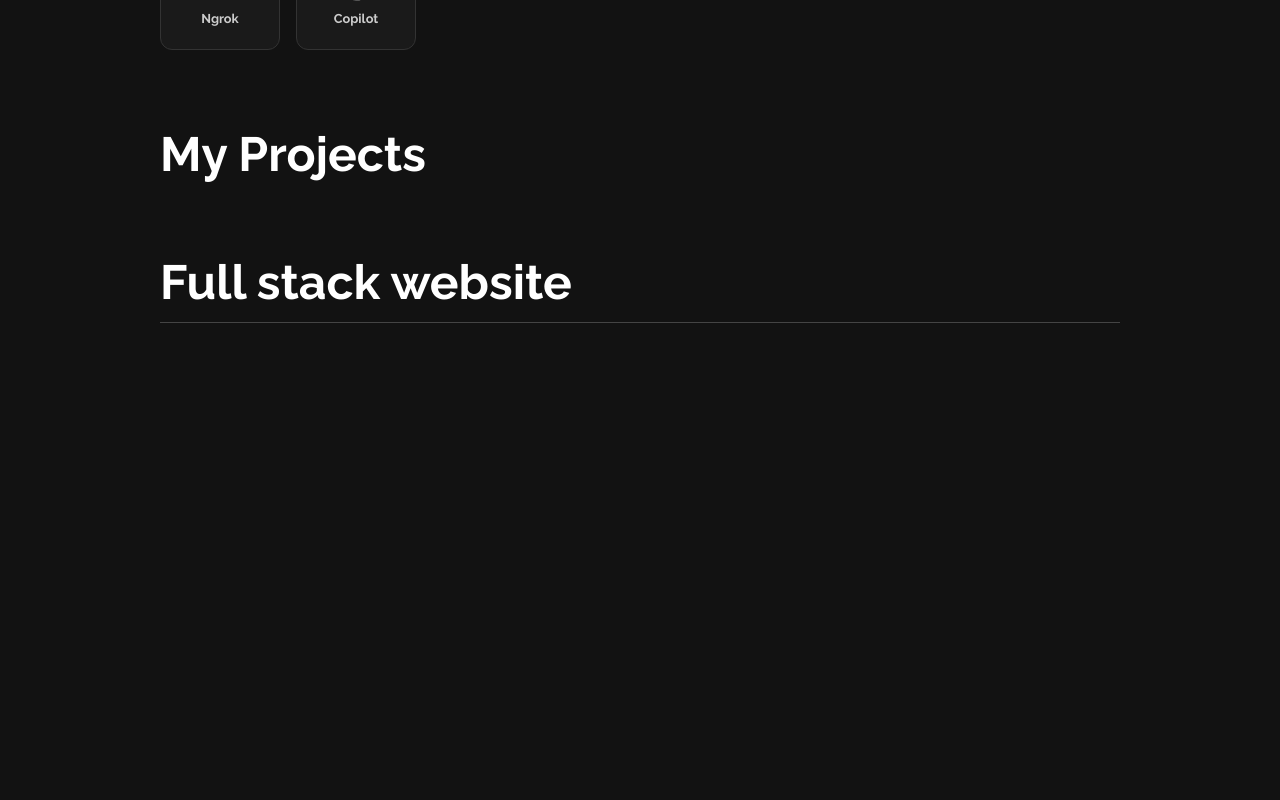
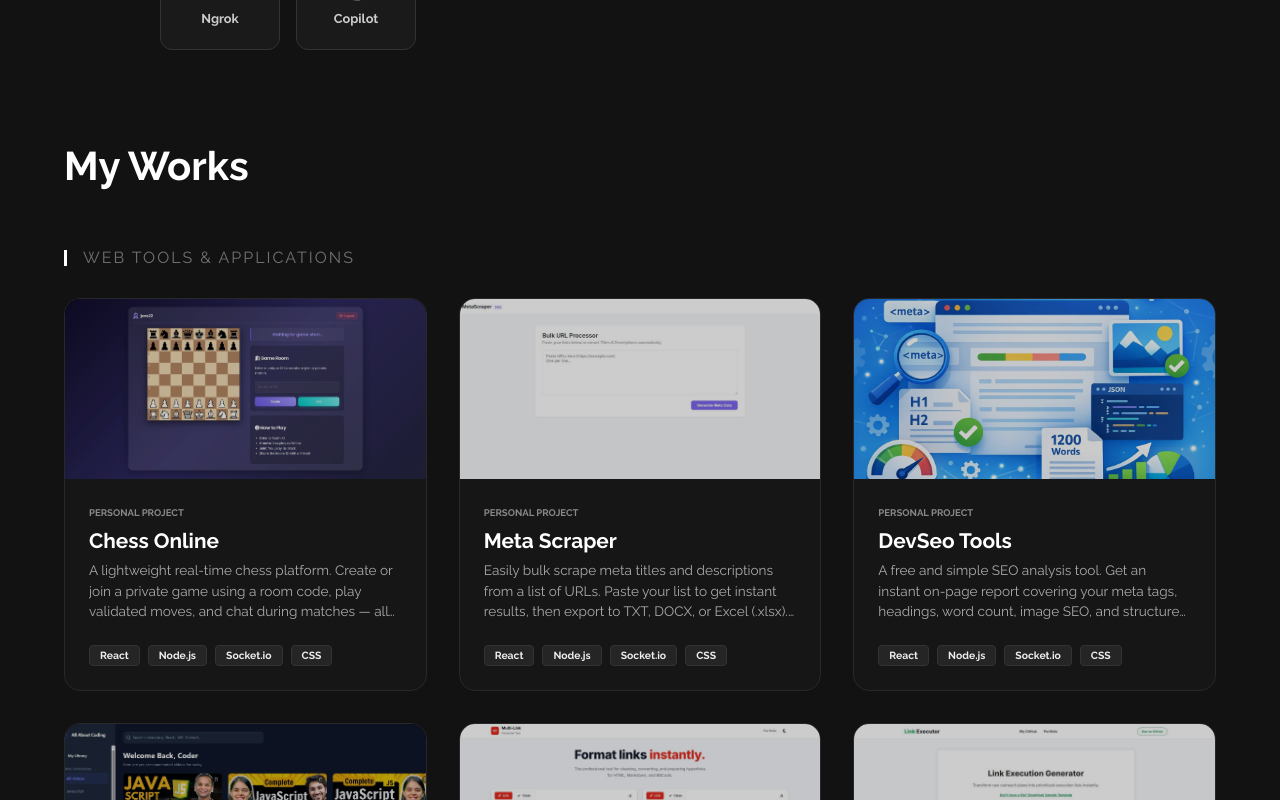
Before and after one commit to shakeeb-sa/shakeeb-sa.github.io, a React (Vite) app: page / in a window 1280 px wide. Shown: the part 1600-2400 px from the top of the page. Built offline with nearby package versions, Linux system fonts and the light colour scheme.

Commit message:
project layout set

```diff
--- a/src/components/Projects/Projects.css
+++ b/src/components/Projects/Projects.css
@@ -1,207 +1,148 @@
 /* src/components/Projects/Projects.css */
 
-.project-container {
+.projects-grid-section {
+    width: 90%;
+    max-width: 1400px;
+    margin: 6rem auto;
+}
+
+.main-section-title {
+    font-size: 2.5rem;
+    font-weight: 900;
+    margin-bottom: 4rem;
+    text-align: left;
+}
+
+.project-group-container {
+    margin-bottom: 5rem;
+}
+
+.group-title {
+    font-size: 1rem;
+    text-transform: uppercase;
+    letter-spacing: 2px;
+    color: rgba(255,255,255,0.4);
+    margin-bottom: 2rem;
+    border-left: 3px solid #fff;
+    padding-left: 1rem;
+}
+
+.modern-projects-grid {
+    display: grid;
+    grid-template-columns: repeat(auto-fill, minmax(320px, 1fr));
+    gap: 2rem;
+}
+
+.new-project-card {
+    background: #161616;
+    border: 1px solid #282828;
+    border-radius: 16px;
+    overflow: hidden;
+    transition: all 0.3s ease;
+    display: flex;
+    flex-direction: column;
+}
+
+.new-project-card:hover {
+    border-color: #555;
+    transform: translateY(-8px);
+}
+
+.project-image-wrapper {
     position: relative;
-    margin-top: 5rem;
+    height: 180px;
+    background: #000;
 }
-.project-title-container {
-    width: 90%;
-    max-width: 1536px;
-    margin: 0 auto;
+
+.project-image-wrapper img {
+    width: 100%;
+    height: 100%;
+    object-fit: cover;
+    opacity: 0.8;
 }
-.project-container h2 {
-    font-size: 1.8rem;
-    font-weight: bold;
-    margin-bottom: 2.5rem;
-}
-.project-listings-container {
-    display: grid;
-    gap: 5rem;
-    width: 100%;
-    margin: 0 auto;
-}
-.project-listing {
-    position: relative;
-    width: 100%;
-}
-.project-item-container {
+
+.project-overlay {
+    position: absolute;
+    inset: 0;
+    background: rgba(0,0,0,0.7);
     display: flex;
     justify-content: center;
     align-items: center;
-    flex-direction: column;
-    gap: 1.5rem;
+    gap: 0.8rem;
+    opacity: 0;
+    transition: 0.3s ease;
 }
-.project-info {
-    text-align: left;
-    width: 100%;
+
+.project-image-wrapper:hover .project-overlay {
+    opacity: 1;
 }
-.project-info a {
-    display: block;
-    color: var(--white);
+
+.project-overlay a {
+    padding: 0.5rem 1rem;
+    background: #fff;
+    color: #000;
+    border-radius: 6px;
+    font-weight: 700;
+    font-size: 0.75rem;
     text-decoration: none;
 }
 
-.project-info h3 {
-    cursor: pointer;
-    font-size: 1.5rem;
-    font-weight: bold;
-    margin: 0;
-}
-.project-info p {
-    margin-top: 1rem;
-    line-height: 1.5;
-    font-size: 0.875rem;
-    font-weight: 300;
-}
-.project-info p:last-of-type {
-    margin-bottom: 1.5rem;
+.project-details {
+    padding: 1.5rem;
+    flex-grow: 1;
+    display: flex;
+    flex-direction: column;
 }
 
-/* --- Buttons --- */
-.project-btns {
-    display: flex;
-    gap: 1rem;
-    justify-content: flex-start;
-    margin-top: 1.5rem;
-}
-.project-btns .project-btn {
-    display: flex;
-    justify-content: center;
-    align-items: center;
-    text-decoration: none;
-    height: 45px;
-    border-radius: 12px;
-    border: none;
-    outline: none;
-    background: white;
-    color: var(--black);
-    font-weight: 700;
-    font-size: 0.875rem;
-    padding: 0 20px;
-    width: auto;
-    transition: 150ms transform ease;
-    will-change: transform;
-}
-.project-btn:hover, .project-btn:focus {
-    transform: scale(1.05);
-}
-.project-btn:active {
-    transform: scale(0.95);
-}
-.project-listing a {
-    display: block;
-    width: 100%;
-}
-.project-image {
-    display: block;
-    aspect-ratio: 16 / 9;
-    width: 100%;
-    height: auto;
-    object-fit: cover;
-    object-position: center;
-    border-radius: 1rem;
-    box-shadow: 0 4px 6px rgba(0, 0, 0, 0.1);
-    transition: box-shadow 0.3s ease;
-}
-.project-image:hover, .project-image:focus {
-    box-shadow: 0 0 0 3px var(--black), 0 0 0 6px white;
+.project-meta-header {
+    margin-bottom: 0.75rem;
 }
 
-/* --- Header Row --- */
-.project-header-row {
-    display: flex;
-    justify-content: space-between;
-    align-items: flex-start;
-    gap: 0.5rem;
-    margin-bottom: 0.5rem;
+.type-pill {
+    font-size: 0.6rem;
+    color: #888;
+    text-transform: uppercase;
+    font-weight: 800;
 }
 
-/* Wrapper for the Tech Badge on the right */
-.tech-badge {
-    display: flex;
-    flex-direction: column;
-    align-items: center;
-    justify-content: center;
-    gap: 0.5rem;
-    flex-shrink: 0;
-    margin-left: auto;
+.project-name-heading {
+    font-size: 1.3rem;
+    font-weight: 800;
+    margin-bottom: 0.5rem;
+    color: #fff;
 }
 
-/* Container for holding one or two images */
-.logo-row {
-    display: flex;
-    align-items: center;
-    gap: 8px;
+.project-desc-text {
+    font-size: 0.85rem;
+    color: #aaa;
+    line-height: 1.5;
+    margin-bottom: 1.5rem;
+    /* Keeps description height consistent */
+    display: -webkit-box;
+    -webkit-line-clamp: 3;
+    -webkit-box-orient: vertical;
+    overflow: hidden;
 }
 
-/* Common sizing for the logos */
-.tech-logo {
-    height: 35px;
-    width: auto; /* maintain aspect ratio */
-    object-fit: contain;
+/* THE TAGS SYSTEM */
+.project-tags-container {
+    margin-top: auto; /* Pushes tags to the bottom of the card */
+    display: flex;
+    flex-wrap: wrap;
+    gap: 0.5rem;
 }
 
-/* SPECIFIC FIX FOR NODE LOGO VISIBILITY */
-/* Scales it up and adds a subtle drop shadow to make the white text pop */
-.logo-row img[alt="Node JS"] {
-    transform: scale(1.2);
-    filter: drop-shadow(0 0 1px rgba(0,0,0,0.5));
+.skill-tag {
+    background: #252525;
+    color: #eee;
+    font-size: 0.65rem;
+    font-weight: 700;
+    padding: 4px 10px;
+    border-radius: 4px;
+    border: 1px solid #333;
 }
 
-/* Specific Animations */
-.spin {
-    animation: spin 10s linear infinite;
-    filter: drop-shadow(0 0 2px rgba(255, 255, 255, 0.3));
+@media (max-width: 768px) {
+    .modern-projects-grid { grid-template-columns: 1fr; }
+    .main-section-title { font-size: 2rem; }
 }
-
-@keyframes spin {
-    from { transform: rotate(0deg); }
-    to { transform: rotate(360deg); }
-}
-
-/* The Label Text */
-.tech-label {
-    font-size: 0.6rem;
-    font-weight: 700;
-    color: #aaa;
-    text-align: center;
-    white-space: nowrap;
-    text-transform: uppercase;
-    letter-spacing: 0.5px;
-}
-
-/* --- Category Sections --- */
-.project-category-section {
-    width: 90%;
-    max-width: 1536px;
-    margin: 5rem auto 0;
-}
-.project-category-title {
-    font-size: 1.8rem;
-    font-weight: bold;
-    margin-bottom: 2.5rem;
-    padding-bottom: 1rem;
-    border-bottom: 1px solid #444;
-}
-.project-container > .project-category-section:first-of-type {
-    margin-top: 0;
-}
-
-/* --- Media Queries --- */
-@media (min-width: 768px) {
-    .project-title-container { width: 75%; }
-    .project-container h2 { font-size: 3rem; margin-bottom: 3rem; }
-    .project-listings-container { gap: 8rem; }
-    .project-item-container { flex-direction: row; gap: 2.5rem; }
-    .project-info { max-width: 350px; }
-    .project-info h3 { font-size: 2rem; }
-    .project-info p { font-size: 1rem; line-height: 1.6; }
-    .project-btns { justify-content: flex-start; }
-    .project-btn { font-size: 1rem; height: 50px; }
-    .project-image { border-radius: 20px; }
-    .project-category-section { width: 75%; }
-    .project-category-title { font-size: 2.5rem; margin-bottom: 3rem; }
-
-    .tech-logo { height: 45px; }
-    .tech-label { font-size: 0.75rem; }
-}
--- a/src/components/Projects/Projects.jsx
+++ b/src/components/Projects/Projects.jsx
@@ -1,104 +1,31 @@
-// src/components/Projects/Projects.jsx
-
 import React from 'react';
 import projectsData from '../../data/projectsData';
 import './Projects.css';
 
-// Import Icons
-import reactLogo from '../../assets/react.svg';
-import nodeLogo from '../../assets/nodejs.svg';
-import chromeLogo from '../../assets/chrome.svg';
+const ProjectCard = ({ project }) => {
+  return (
+    <div className="new-project-card">
+      <div className="project-image-wrapper">
+        <img src={project.image} alt={project.name} />
+        <div className="project-overlay">
+           {project.link && <a href={project.link} target="_blank" rel="noreferrer">Open Live</a>}
+           {project.code && <a href={project.code} target="_blank" rel="noreferrer">Source Code</a>}
+        </div>
+      </div>
 
-const ProjectItem = ({ project }) => {
-  const primaryLink = project.link ?? project.code;
-  const linkTitle = project.link ? `Open site for ${project.name}` : `View code for ${project.name}`;
+      <div className="project-details">
+        <div className="project-meta-header">
+          <span className="type-pill">{project.type}</span>
+        </div>
 
-  // Determine Logo Content & Label based on category
-  let BadgeContent;
+        <h3 className="project-name-heading">{project.name}</h3>
+        <p className="project-desc-text">{project.description}</p>
 
-  if (project.category === 'Full-Stack') {
-    // React JS + Node JS
-    BadgeContent = (
-      <>
-        <div className="logo-row">
-            <img src={reactLogo} alt="React JS" className="tech-logo spin" />
-            <img src={nodeLogo} alt="Node JS" className="tech-logo" />
-        </div>
-        <span className="tech-label">Based on React JS & Node JS</span>
-      </>
-    );
-  } else if (project.category === 'Chrome Extension') {
-    // Chrome + React JS
-    BadgeContent = (
-      <>
-        <div className="logo-row">
-            <img src={chromeLogo} alt="Chrome" className="tech-logo" />
-            <img src={reactLogo} alt="React JS" className="tech-logo spin" />
-        </div>
-        <span className="tech-label">Based on React JS</span>
-      </>
-    );
-  } else if (project.category === 'Game') {
-    // Game Badge (Updated to match Full-Stack: React + Node)
-    BadgeContent = (
-      <>
-        <div className="logo-row">
-            <img src={reactLogo} alt="React JS" className="tech-logo spin" />
-            <img src={nodeLogo} alt="Node JS" className="tech-logo" />
-        </div>
-        <span className="tech-label">React JS & Node JS Game</span>
-      </>
-    );
-  } else {
-    // Frontend (Just React JS)
-    BadgeContent = (
-      <>
-        <div className="logo-row">
-            <img src={reactLogo} alt="React JS" className="tech-logo spin" />
-        </div>
-        <span className="tech-label">Based on React JS</span>
-      </>
-    );
-  }
-
-  return (
-    <div className="project-listing" id={project.slug}>
-      <div className="project-item-container">
-        <a href={primaryLink} title={linkTitle} target="_blank" rel="noopener noreferrer">
-          <img src={project.image} alt={project.name} className="project-image" />
-        </a>
-
-        <div id="projectInfo" className="project-info">
-
-          {/* Header Row */}
-          <div className="project-header-row">
-            <div>
-                <a href={primaryLink} title={linkTitle} target="_blank" rel="noopener noreferrer">
-                <h3 className="playful-hover">{project.name}</h3>
-                </a>
-                <p style={{marginTop: '0.5rem'}}>{project.type}</p>
-            </div>
-
-            {/* Dynamic Badge */}
-            <div className="tech-badge">
-                {BadgeContent}
-            </div>
-          </div>
-
-          <p style={{marginTop: '1rem'}}>{project.description}</p>
-
-          <div className="project-btns">
-            {project.link && (
-              <a href={project.link} title={`Open site for ${project.name}`} className="project-btn" target="_blank" rel="noopener noreferrer">
-                Open Site
-              </a>
-            )}
-            {project.code && (
-              <a href={project.code} title={`View code for ${project.name}`} className="project-btn" target="_blank" rel="noopener noreferrer">
-                View Code
-              </a>
-            )}
-          </div>
+        {/* Dynamic Tags replacing the footer icons */}
+        <div className="project-tags-container">
+            {project.tags && project.tags.map((tag, index) => (
+                <span key={index} className="skill-tag">{tag}</span>
+            ))}
         </div>
       </div>
     </div>
@@ -106,30 +33,25 @@ const ProjectItem = ({ project }) => {
 };
 
 function Projects() {
-  const sections = [
-    { title: "Full stack website", key: "Full stack website" },
-    { title: "Software exe", key: "Software exe" },
-    { title: "Frontend", key: "Frontend" },
-    { title: "Chrome extensions", key: "Chrome extensions" }
+  const groups = [
+    { title: "Web Tools & Applications", key: "Web Tool" },
+    { title: "Chrome Extensions", key: "Chrome Extension" },
+    { title: "Software & Desktop Exe", key: "Software Exe" }
   ];
 
   return (
-    <section className="project-container" id="projects">
-      <div className="project-title-container">
-        <h2>My Projects</h2>
-      </div>
+    <section className="projects-grid-section" id="projects">
+      <h2 className="main-section-title">My Works</h2>
 
-      {sections.map(section => {
-        const filtered = projectsData.filter(p => p.category === section.key);
-        if (filtered.length === 0) return null;
+      {groups.map(group => {
+        const list = projectsData.filter(p => p.category === group.key);
+        if (list.length === 0) return null;
 
         return (
-          <div key={section.key} className="project-category-section">
-            <h2 className="project-category-title">{section.title}</h2>
-            <div className="project-listings-container">
-              {filtered.map(project => (
-                <ProjectItem key={project.slug} project={project} />
-              ))}
+          <div key={group.key} className="project-group-container">
+            <h3 className="group-title">{group.title}</h3>
+            <div className="modern-projects-grid">
+              {list.map(p => <ProjectCard key={p.slug} project={p} />)}
             </div>
           </div>
         );
--- a/src/data/projectsData.js
+++ b/src/data/projectsData.js
@@ -32,7 +32,8 @@ const projectsData = [
     slug: "chess-online",
     type: "Personal Project",
     totalLines: "1000",
-    category: "Full stack website", // <--- THIS IS THE KEY
+    category: "Web Tool", // <--- THIS IS THE KEY
+    tags: ["React", "Node.js", "Socket.io", "CSS"], // Add this line
     languages: [
       { name: "HTML", percentage: 20, lines: "200" },
       { name: "CSS", percentage: 30, lines: "300" },
@@ -49,7 +50,8 @@ const projectsData = [
     slug: "meta-scraper",
     type: "Personal Project",
     totalLines: "345",
-    category: "Full stack website",
+    category: "Web Tool",
+    tags: ["React", "Node.js", "Socket.io", "CSS"], // Add this line
     languages: [
       // 2. ADD "lines" property to each language
       { name: "HTML", percentage: 9.3, lines: "35" },
@@ -67,7 +69,8 @@ const projectsData = [
     slug: "devseo-tools",
     type: "Personal Project",
     totalLines: "345",
-    category: "Full stack website",
+    category: "Web Tool",
+    tags: ["React", "Node.js", "Socket.io", "CSS"], // Add this line
     languages: [
       // 2. ADD "lines" property to each language
       { name: "HTML", percentage: 45.7, lines: "35" },
@@ -85,7 +88,8 @@ const projectsData = [
     slug: "guestbook-extractor",
     type: "Personal Project",
     totalLines: "362",
-    category: "Chrome extensions",
+    category: "Chrome Extension",
+    tags: ["React", "Node.js", "Socket.io", "CSS"], // Add this line
     languages: [
       // 2. ADD "lines" property to each language
       { name: "HTML", percentage: 11.5, lines: "66" },
@@ -103,7 +107,8 @@ const projectsData = [
     slug: "drag-scroller",
     type: "Personal Project",
     totalLines: "362",
-    category: "Chrome extensions",
+    category: "Chrome Extension",
+    tags: ["React", "Node.js", "Socket.io", "CSS"], // Add this line
     languages: [
       // 2. ADD "lines" property to each language
       { name: "HTML", percentage: 11.3, lines: "66" },
@@ -121,7 +126,8 @@ const projectsData = [
     slug: "live-css-editor",
     type: "Personal Project",
     totalLines: "362",
-    category: "Chrome extensions",
+    category: "Chrome Extension",
+    tags: ["React", "Node.js", "Socket.io", "CSS"], // Add this line
     languages: [
       // 2. ADD "lines" property to each language
       { name: "HTML", percentage: 11.3, lines: "66" },
@@ -139,7 +145,8 @@ const projectsData = [
     slug: "link-building-automator",
     type: "Personal Project",
     totalLines: "7169",
-    category: "Chrome extensions",
+    category: "Chrome Extension",
+    tags: ["React", "Node.js", "Socket.io", "CSS"], // Add this line
     languages: [
       // 2. ADD "lines" property to each language
       { name: "HTML", percentage: 13.2, lines: "1060" },
@@ -157,7 +164,8 @@ const projectsData = [
     slug: "cinema-downloader",
     type: "Personal Project",
     totalLines: "1066",
-    category: "Chrome extensions",
+    category: "Chrome Extension",
+    tags: ["React", "Node.js", "Socket.io", "CSS"], // Add this line
     languages: [
       // 2. ADD "lines" property to each language
       { name: "HTML", percentage: 21.3, lines: "182" },
@@ -175,7 +183,8 @@ const projectsData = [
     slug: "dev-tube",
     type: "Personal Project",
     totalLines: "1702",
-    category: "Frontend",
+    category: "Web Tool",
+    tags: ["React", "Node.js", "Socket.io", "CSS"], // Add this line
     languages: [
       // 2. ADD "lines" property to each language
       { name: "HTML", percentage: 0, lines: "0" },
@@ -193,7 +202,8 @@ const projectsData = [
     slug: "link-converter",
     type: "Personal Project",
     totalLines: "1970",
-    category: "Frontend",
+    category: "Web Tool",
+    tags: ["React", "Node.js", "Socket.io", "CSS"], // Add this line
     languages: [
       // 2. ADD "lines" property to each language
       { name: "HTML", percentage: 21.3, lines: "472" },
@@ -211,7 +221,8 @@ const projectsData = [
     slug: "link-building-execution-generator",
     type: "Personal Project",
     totalLines: "525",
-    category: "Frontend",
+    category: "Web Tool",
+    tags: ["React", "Node.js", "Socket.io", "CSS"], // Add this line
     languages: [
       // 2. ADD "lines" property to each language
       { name: "HTML", percentage: 20, lines: "97" },
@@ -229,7 +240,8 @@ const projectsData = [
     slug: "url-separator",
     type: "Personal Project",
     totalLines: "1130",
-    category: "Frontend",
+    category: "Web Tool",
+    tags: ["React", "Node.js", "Socket.io", "CSS"], // Add this line
     languages: [
       // 2. ADD "lines" property to each language
       { name: "HTML", percentage: 21.3, lines: "182" },
@@ -247,7 +259,8 @@ const projectsData = [
     slug: "domain-checker",
     type: "Personal Project",
     totalLines: "484",
-    category: "Frontend",
+    category: "Web Tool",
+    tags: ["React", "Node.js", "Socket.io", "CSS"], // Add this line
     languages: [
       // 2. ADD "lines" property to each language
       { name: "HTML", percentage: 15.3, lines: "64" },
@@ -265,7 +278,8 @@ const projectsData = [
     slug: "code-chunker",
     type: "Personal Project",
     totalLines: "795",
-    category: "Frontend",
+    category: "Web Tool",
+    tags: ["React", "Node.js", "Socket.io", "CSS"], // Add this line
     languages: [
       // 2. ADD "lines" property to each language
       { name: "HTML", percentage: 35, lines: "209" },
@@ -283,7 +297,27 @@ const projectsData = [
     slug: "logo-resizer",
     type: "Personal Project",
     totalLines: "795",
-    category: "Frontend",
+    category: "Web Tool",
+    tags: ["React", "Node.js", "Socket.io", "CSS"], // Add this line
+    languages: [
+      // 2. ADD "lines" property to each language
+      { name: "HTML", percentage: 35, lines: "209" },
+      { name: "CSS", percentage: 35, lines: "204 " },
+      { name: "JavaScript", percentage: 30, lines: "150" },
+    ],
+  },
+      {
+    name: "Logo Resizer",
+    description:
+      "A fast, paste-and-go web tool: quickly paste multiple logos (Ctrl+V), set global dimensions, choose default backgrounds (solid colors or transparent), preview each one instantly with customizable per-logo backgrounds, and manage the queue with one-click remove or clear — ideal for preparing assets for social media, websites, or presentations.",
+    image: LogoResizer,
+    link: "https://shakeeb-sa.github.io/logo-resizer/",
+    code: "https://github.com/shakeeb-sa/logo-resizer",
+    slug: "logo-resizer",
+    type: "Personal Project",
+    totalLines: "795",
+    category: "Software Exe",
+    tags: ["React", "Node.js", "Socket.io", "CSS"], // Add this line
     languages: [
       // 2. ADD "lines" property to each language
       { name: "HTML", percentage: 35, lines: "209" },
@@ -301,7 +335,7 @@ const projectsData = [
     slug: "sha-fabrics",
     type: "Personal Project",
     totalLines: "5812",
-    category: "Frontend",
+    category: "Web Tool",
     languages: [
       // 2. ADD "lines" property to each language
       { name: "HTML", percentage: 26.8, lines: "2122" },
```
